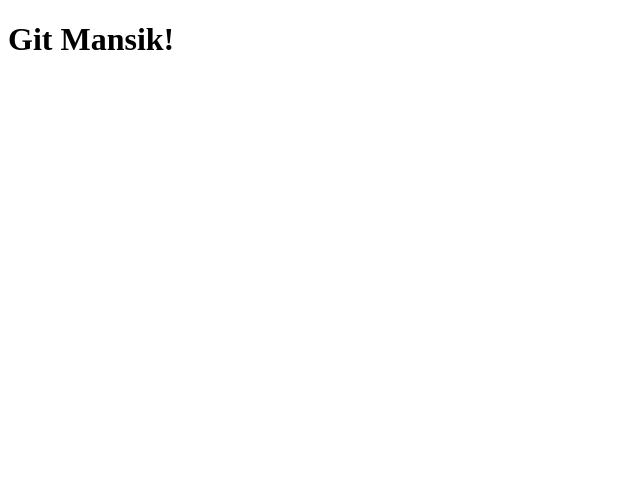
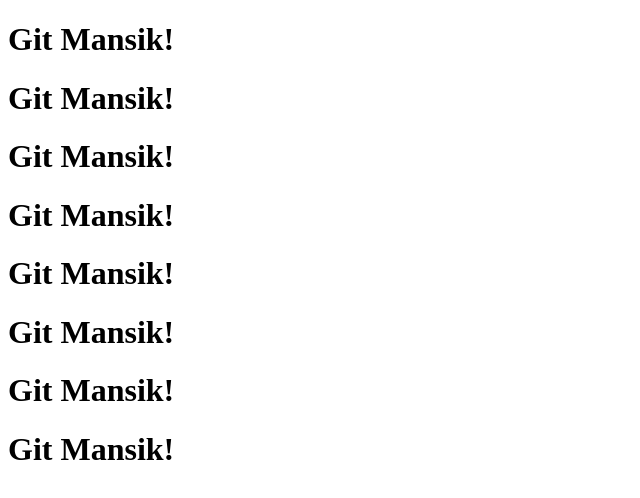
Before and after one commit to kaepra117-prog/git-lessions, a plain HTML site: page git.html in a window 1280 px wide. Shown: the whole page, without its empty margins (0-640 px from the left). Drawn offline with Linux system fonts and the light colour scheme.

Commit message:
test two

```diff
--- a/git.html
+++ b/git.html
@@ -7,5 +7,12 @@
 </head>
 <body>
     <h1>Git Mansik!</h1>
+    <h1>Git Mansik!</h1>
+    <h1>Git Mansik!</h1>
+    <h1>Git Mansik!</h1>
+    <h1>Git Mansik!</h1>
+    <h1>Git Mansik!</h1>
+    <h1>Git Mansik!</h1>
+    <h1>Git Mansik!</h1>
 </body>
 </html>
```
